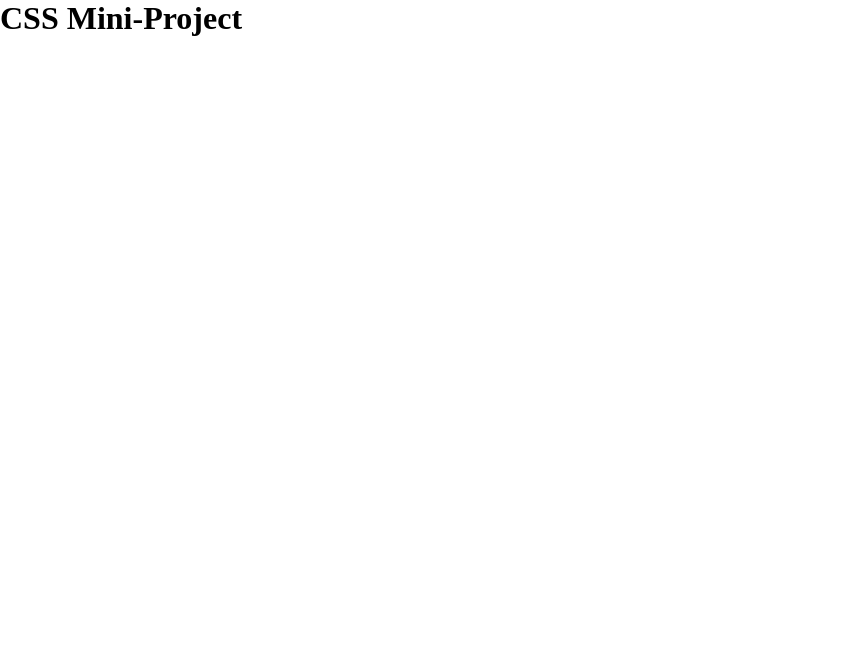
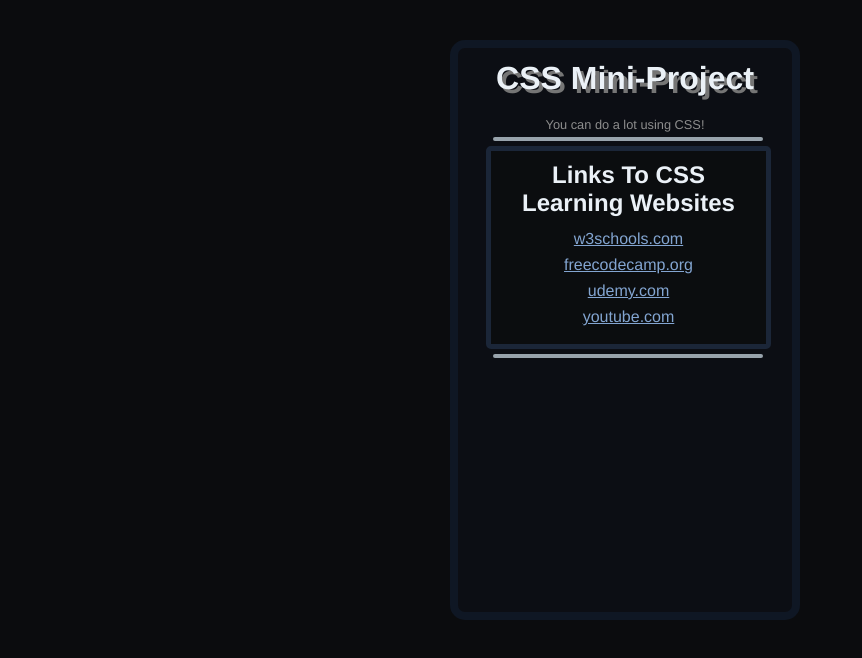
Before and after one commit to Little-Koder/CSS-Mini-Project, a plain HTML site: page index.html in a window 1280 px wide. Shown: the whole page, without its empty margins (0-862 px from the left). Drawn offline with Linux system fonts and the light colour scheme.

Commit message:
Got the project going with some styling
Changed some colors and font-family. I also changed some values for the hr tag, h1, h2, a, a:hover, a:active, and a:focus. I made some classes, most importantly the rounded-container class! It allows the body to be in it's own rounded cornered box.   For more of the changes look at the changes in the code.

```diff
--- a/index.html
+++ b/index.html
@@ -8,13 +8,33 @@
     <title>CSS Mini-Project</title>
     <link rel="stylesheet" href="/comp-css/style.css">
 </head>
-<body>
+<body class="rounded-container">
     <header>
         <h1>CSS Mini-Project</h1>
+        <p class="lower-importance">You can do a lot using CSS!</p>
+
+        <hr>
     </header>
 
     <main>
+        <article class="simple-container">
+            <header>
+                <h2>Links To CSS Learning Websites</h2>
+            </header>
+            <nav>
+                <ul>
+                    <li><a href="https://www.w3schools.com/default.asp" target="_blank">w3schools.com</a></li>
 
+                    <li><a href="https://www.freecodecamp.org/learn/" target="_blank">freecodecamp.org</a></li>
+
+                    <li><a href="https://www.udemy.com" target="_blank" rel="noopener noreferrer">udemy.com</a></li>
+
+                    <li><a href="https://www.youtube.com/" target="_blank">youtube.com</a></li>
+                </ul>
+            </nav>
+        </article>
+
+        <hr>
     </main>
 
     <footer>
--- a/website/scss/_classes.scss
+++ b/website/scss/_classes.scss
@@ -0,0 +1,40 @@
+.rounded-container {
+    background-color: rgb(12, 14, 20);
+
+    margin-top: 40px;
+    margin-left: 450px;
+
+    padding-top: 12px;
+
+    text-align: center;
+
+    border: 8px solid rgb(15, 23, 36);
+    border-radius: 15px;
+
+    width: 350px;
+    height: 580px;
+}
+
+.lower-importance {
+    color: rgb(141, 141, 141);
+    font-size: 0.8rem;
+}
+
+.margin-left {
+    margin-left: 8px;
+}
+
+.margin-right {
+    margin-right: 8px;
+}
+
+.simple-container {
+    background-color: rgb(11, 13, 15);
+    border: 5px solid rgb(27, 38, 56);
+    border-radius: 5px;
+    width: 285px;
+
+    margin-left: 28px;
+
+    padding: 10px;
+}
--- a/website/scss/_globals.scss
+++ b/website/scss/_globals.scss
@@ -0,0 +1,46 @@
+html {
+    background-color: rgb(11, 12, 14);
+    color: rgb(235, 241, 247);
+}
+
+body {
+    font-size: 100%;
+    font-family: 'Franklin Gothic Medium', 'Arial Narrow', Arial, sans-serif;
+}
+
+h1 {
+    margin-bottom: 20px;
+    text-shadow: rgb(117, 117, 117) 4px 4px;
+}
+
+h2 {
+    margin-bottom: 13px;
+}
+
+hr {
+    border: 2px solid rgb(152, 163, 172);
+    border-radius: 5px;
+
+    width: 270px;
+
+    margin-top: 5px;
+    margin-left: 35px;
+    margin-bottom: 5px;
+}
+
+ul, li {
+    list-style: none;
+    margin-bottom: 8px;
+}
+
+a {
+    color: #83a5d1;
+}
+
+a:hover {
+    color: #9ebee7;
+}
+
+a:active, a:focus {
+    color: #7696c0;
+}
```
Also changed, not shown: comp-css/style.css, 1 other file.
